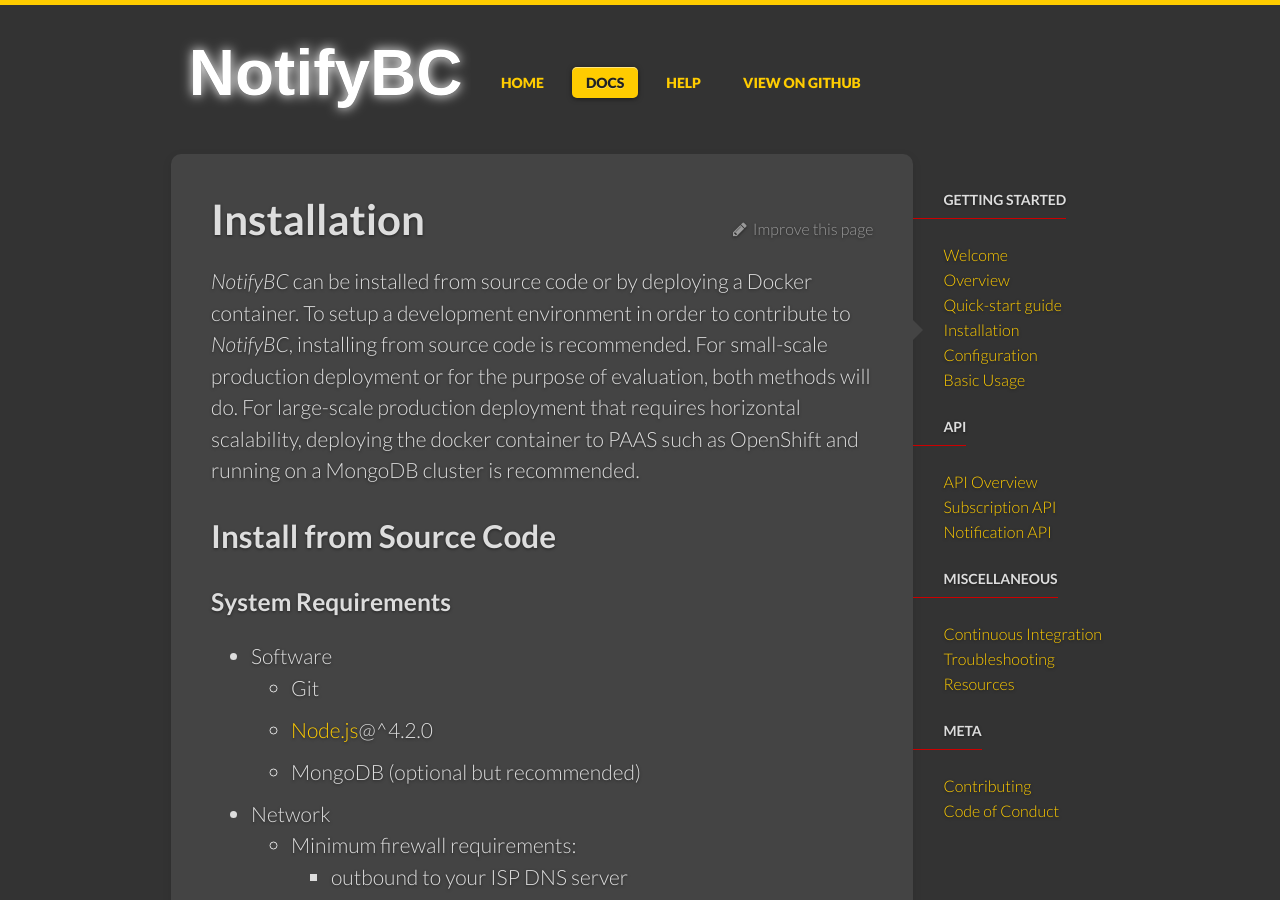
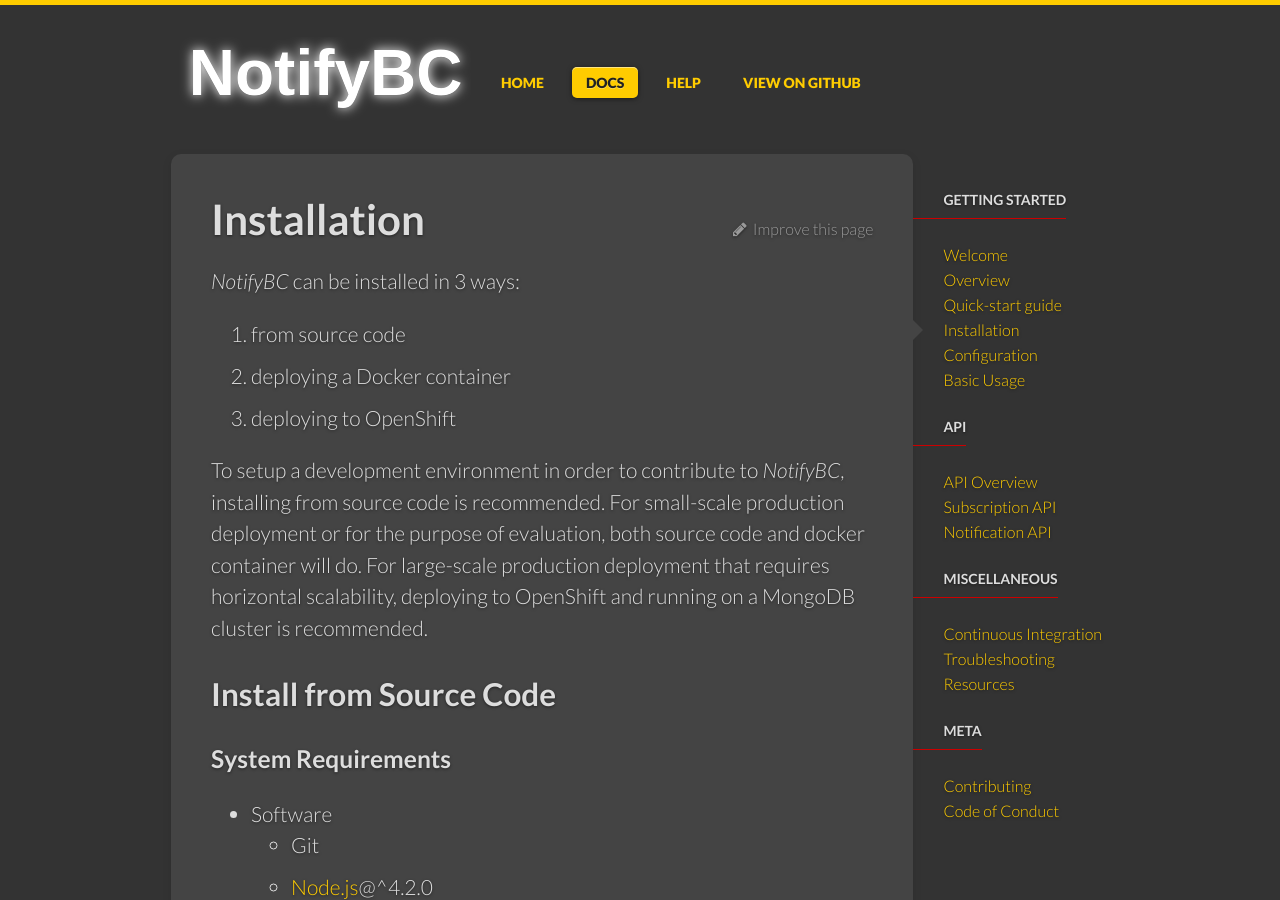
Before and after one commit to bcgov/MyGovBC-notification-server, a Jekyll site: the page built from docs/_docs/installation.md, in a window 1280 px wide and 900 px high. Built offline with Jekyll 4.4.1, drawn with Linux system fonts in a browser that asks for light colours; some of the changed text lies outside the part shown.

Commit message:
added Docker scripts and docs to install from Docker.

````diff
--- a/docs/_docs/installation.md
+++ b/docs/_docs/installation.md
@@ -4,7 +4,13 @@
 permalink: /docs/installation/
 ---
 
-*NotifyBC* can be installed from source code or by deploying a Docker container. To setup a development environment in order to contribute to *NotifyBC*, installing from source code is recommended. For small-scale production deployment or for the purpose of evaluation, both methods will do. For large-scale production deployment that requires horizontal scalability, deploying the docker container to PAAS such as OpenShift and running on a MongoDB cluster is recommended.
+*NotifyBC* can be installed in 3 ways:
+
+  1. from source code
+  2. deploying a Docker container
+  3. deploying to OpenShift
+
+ To setup a development environment in order to contribute to *NotifyBC*, installing from source code is recommended. For small-scale production deployment or for the purpose of evaluation, both source code and docker container will do. For large-scale production deployment that requires horizontal scalability, deploying to OpenShift and running on a MongoDB cluster is recommended.
 
 ## Install from Source Code
 
@@ -51,6 +57,20 @@
 Now browse to <a href="http://localhost:3000/explorer" target="_blank">http://localhost:3000/explorer</a> the page displays StrongLoop API Explorer.
 
 ## Deploy Docker Container
+If you have git and Docker installed, you can run following command to deploy NotifyBC Docker container:
+
+```sh
+~ $ git clone \
+https://github.com/bcgov/MyGovBC-notification-server.git \
+notifyBC
+~ $ cd notifyBC
+~ $ docker build -t notify-bc .
+~ $ docker -p 3000:3000 notify-bc
+```
+
+If successful, similar output is displayed as in source code installation.
+
+## Deploy to OpenShift
 tbd
 
 ## Install Docs Website (Optional)
````
Also changed, not shown: 2 other files.
